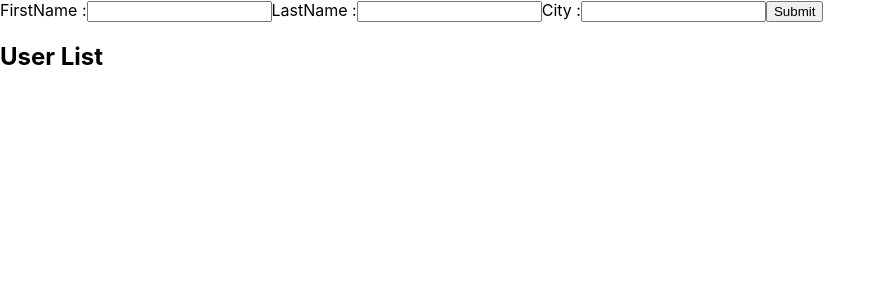
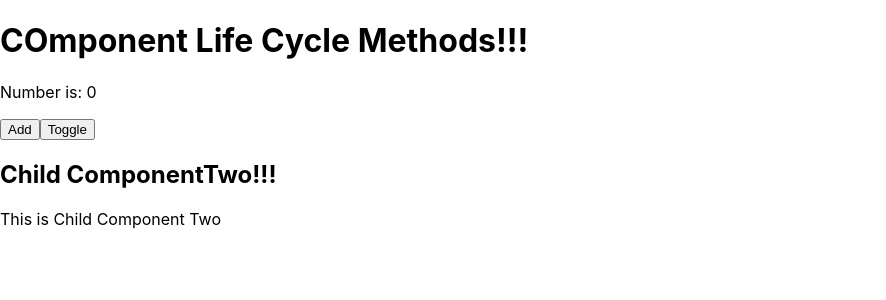
Before and after one commit to abhijeetvc/decproject, a React (Create React App) app: page / in a window 1280 px wide. Shown: the top 300 px of the page, without its empty margins (0-886 px from the left). Built offline with nearby package versions, Linux system fonts and the light colour scheme.

Commit message:
Component Life cycle methods

```diff
--- /dev/null
+++ b/src/ComponentLifeCycle.js
@@ -0,0 +1,47 @@
+import React from 'react'
+import ComponentOne from './ComponentOne';
+import ComponentTwo from './ComponentTwo';
+
+class ComponentLifeCycle extends React.Component{
+
+    constructor(){
+        super()
+        this.state={
+            number:0
+        }
+    }
+
+    componentDidMount(){
+        console.log('In Component Did Mount: '+this.state.number);
+    }
+
+    componentDidUpdate(){
+        console.log('In Component Did Update: '+this.state.number);
+    }
+
+
+    increment=()=>{
+        this.setState({number:this.state.number+1})
+    }
+
+    toggle=()=>{
+        this.setState({number:this.state.number===0 ? 1 : 0})
+    }
+
+    render(){
+
+        const component=this.state.number ? <ComponentOne/> : <ComponentTwo/>
+
+        return(
+            <div>
+                <h1>COmponent Life Cycle Methods!!!</h1>
+                <p>Number is: {this.state.number}</p>
+                <button type='button' onClick={this.increment}>Add</button>
+                <button type='button' onClick={this.toggle}>Toggle</button>
+                {component}
+            </div>
+        )
+    }
+}
+
+export default ComponentLifeCycle
--- /dev/null
+++ b/src/ComponentOne.js
@@ -0,0 +1,19 @@
+import React from 'react'
+
+class ComponentOne extends React.Component{
+
+    componentWillUnmount(){
+        console.log('Component One unmounted!!!');
+    }
+
+    render(){
+        return(
+            <div>
+                <h2>Child ComponentOne!!!</h2>
+                <p>This is Child Component One</p>
+            </div>
+        )
+    }
+}
+
+export default ComponentOne
--- /dev/null
+++ b/src/ComponentTwo.js
@@ -0,0 +1,19 @@
+import React from 'react'
+
+class ComponentTwo extends React.Component{
+
+    componentWillUnmount(){
+        console.log('component two unmounted!!!');
+    }
+
+    render(){
+        return(
+            <div>
+                <h2>Child ComponentTwo!!!</h2>
+                <p>This is Child Component Two</p>
+            </div>
+        )
+    }
+}
+
+export default ComponentTwo
--- a/src/PropsExample.js
+++ b/src/PropsExample.js
@@ -13,6 +13,9 @@ function PropsExample(){
         city:''
     }
 
+
+    console.log('hiiiiiiiiii');
+
     const[user,setUser]=React.useState(userObj)
     const[userList,setUserList]=React.useState([])
 
@@ -24,6 +27,7 @@ function PropsExample(){
     const addData=()=>{
         setUserList([...userList,user])
         document.getElementById("myform").reset()
+        setUser(userObj)
     }
 
     return(
--- a/src/index.js
+++ b/src/index.js
@@ -7,12 +7,13 @@ import ReadInput from './ReadInput';
 import ClassDemo from './ClassDemo';
 import PropsDemo from './PropsDemo';
 import PropsExample from './PropsExample';
+import ComponentLifeCycle from './ComponentLifeCycle';
 
 const root = ReactDOM.createRoot(document.getElementById('root'));
 root.render(
-  <React.StrictMode>
-    <PropsExample/>
-  </React.StrictMode>
+
+    <ComponentLifeCycle/>
+
 );
 
 // If you want to start measuring performance in your app, pass a function
```
